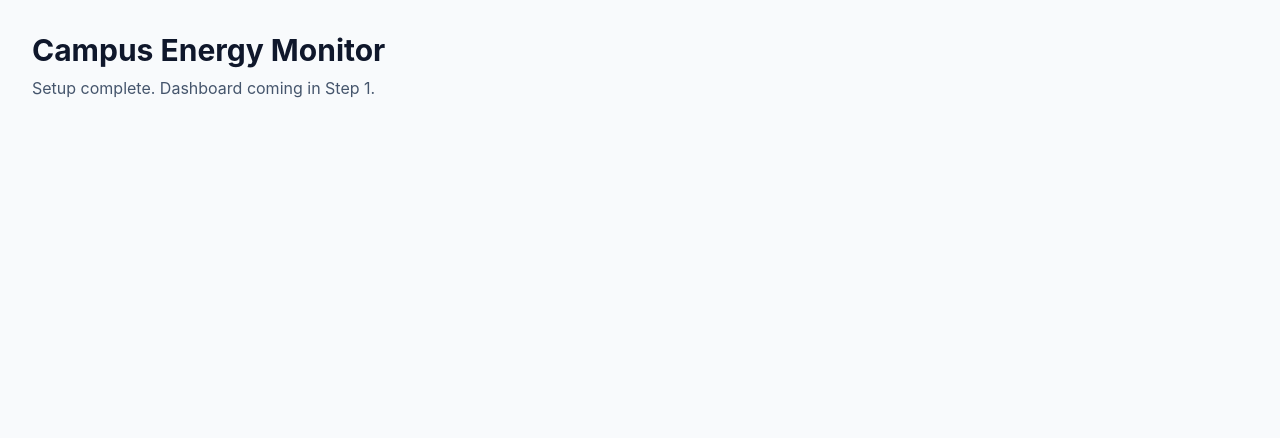
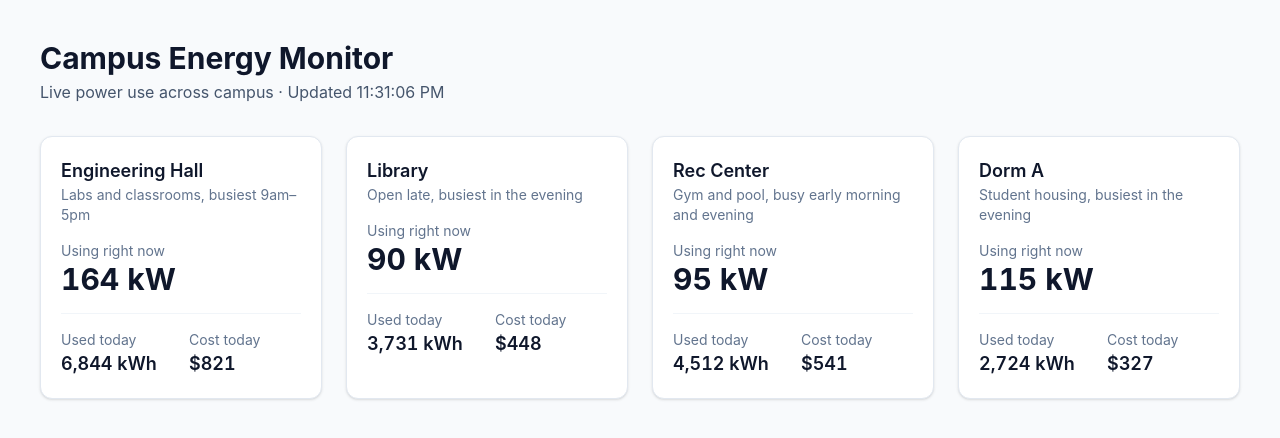
Before and after one commit to ashleetaa/campus-energy-monitor, a React (Vite) app: page / in a window 1280 px wide. Shown: the top 438 px of the page. Built offline with nearby package versions, Linux system fonts and the light colour scheme.

Commit message:
Step 1: dashboard with 4 building cards updating every 3 seconds
Co-Authored-By: Claude Opus 5.5 <noreply@anthropic.com>

```diff
--- a/src/App.tsx
+++ b/src/App.tsx
@@ -1,9 +1,25 @@
-// Placeholder screen for Step 0. The dashboard replaces this in Step 1.
+// The main screen: a header and one card per building.
+
+import BuildingCard from './components/BuildingCard'
+import { useEnergyData } from './hooks/useEnergyData'
+
 export default function App() {
+  const { now, readings } = useEnergyData()
+
   return (
-    <main className="min-h-screen bg-slate-50 p-8">
-      <h1 className="text-3xl font-bold text-slate-900">Campus Energy Monitor</h1>
-      <p className="mt-2 text-slate-600">Setup complete. Dashboard coming in Step 1.</p>
+    <main className="min-h-screen bg-slate-50 p-6 md:p-10">
+      <header className="mb-8">
+        <h1 className="text-3xl font-bold text-slate-900">Campus Energy Monitor</h1>
+        <p className="mt-1 text-slate-600">
+          Live power use across campus · Updated {now.toLocaleTimeString('en-US')}
+        </p>
+      </header>
+
+      <div className="grid gap-6 sm:grid-cols-2 xl:grid-cols-4">
+        {readings.map((reading) => (
+          <BuildingCard key={reading.building.id} reading={reading} />
+        ))}
+      </div>
     </main>
   )
 }
--- /dev/null
+++ b/src/components/BuildingCard.tsx
@@ -0,0 +1,30 @@
+// One card on the dashboard: a building's power right now, energy used
+// today, and what today has cost so far.
+
+import type { Reading } from '../hooks/useEnergyData'
+import { formatDollars, formatKw, formatKwh } from '../data/format'
+
+export default function BuildingCard({ reading }: { reading: Reading }) {
+  const { building, kw, kwh, cost } = reading
+
+  return (
+    <div className="rounded-xl border border-slate-200 bg-white p-5 shadow-sm">
+      <h2 className="text-lg font-semibold text-slate-900">{building.name}</h2>
+      <p className="text-sm text-slate-500">{building.description}</p>
+
+      <p className="mt-4 text-sm text-slate-500">Using right now</p>
+      <p className="text-3xl font-bold text-slate-900 tabular-nums">{formatKw(kw)}</p>
+
+      <div className="mt-4 grid grid-cols-2 gap-4 border-t border-slate-100 pt-4">
+        <div>
+          <p className="text-sm text-slate-500">Used today</p>
+          <p className="text-lg font-semibold text-slate-900 tabular-nums">{formatKwh(kwh)}</p>
+        </div>
+        <div>
+          <p className="text-sm text-slate-500">Cost today</p>
+          <p className="text-lg font-semibold text-slate-900 tabular-nums">{formatDollars(cost)}</p>
+        </div>
+      </div>
+    </div>
+  )
+}
--- /dev/null
+++ b/src/data/buildings.ts
@@ -0,0 +1,54 @@
+// The 4 campus buildings and how each one normally uses power over a day.
+
+export type Building = {
+  id: string
+  name: string
+  description: string
+  peakKw: number // highest normal power draw, in kilowatts
+  // 24 numbers, one per hour (index 0 = midnight, 13 = 1pm).
+  // Each is a fraction of peakKw: 1.0 = full peak, 0.3 = 30% of peak.
+  dailyPattern: number[]
+}
+
+export const BUILDINGS: Building[] = [
+  {
+    id: 'engineering',
+    name: 'Engineering Hall',
+    description: 'Labs and classrooms, busiest 9am–5pm',
+    peakKw: 450,
+    dailyPattern: [
+      0.35, 0.33, 0.32, 0.32, 0.33, 0.38, 0.5, 0.7, 0.88, 0.97, 1.0, 1.0,
+      0.98, 1.0, 0.99, 0.95, 0.88, 0.75, 0.6, 0.52, 0.47, 0.42, 0.38, 0.36,
+    ],
+  },
+  {
+    id: 'library',
+    name: 'Library',
+    description: 'Open late, busiest in the evening',
+    peakKw: 220,
+    dailyPattern: [
+      0.35, 0.32, 0.3, 0.3, 0.3, 0.32, 0.4, 0.55, 0.75, 0.88, 0.92, 0.95,
+      0.97, 0.98, 0.98, 0.97, 0.95, 0.95, 0.97, 1.0, 0.98, 0.9, 0.7, 0.45,
+    ],
+  },
+  {
+    id: 'rec-center',
+    name: 'Rec Center',
+    description: 'Gym and pool, busy early morning and evening',
+    peakKw: 300,
+    dailyPattern: [
+      0.3, 0.28, 0.28, 0.28, 0.3, 0.55, 0.85, 0.9, 0.75, 0.65, 0.62, 0.65,
+      0.7, 0.65, 0.62, 0.7, 0.88, 0.98, 1.0, 0.95, 0.85, 0.65, 0.45, 0.35,
+    ],
+  },
+  {
+    id: 'dorm-a',
+    name: 'Dorm A',
+    description: 'Student housing, busiest in the evening',
+    peakKw: 180,
+    dailyPattern: [
+      0.55, 0.5, 0.48, 0.47, 0.47, 0.5, 0.62, 0.75, 0.7, 0.55, 0.48, 0.47,
+      0.48, 0.48, 0.5, 0.55, 0.65, 0.8, 0.92, 0.98, 1.0, 0.97, 0.85, 0.7,
+    ],
+  },
+]
--- /dev/null
+++ b/src/data/format.ts
@@ -0,0 +1,17 @@
+// Turns raw numbers into labels people can read: "1,234 kWh", "$148".
+
+export function formatKw(kw: number): string {
+  return `${Math.round(kw).toLocaleString('en-US')} kW`
+}
+
+export function formatKwh(kwh: number): string {
+  return `${Math.round(kwh).toLocaleString('en-US')} kWh`
+}
+
+export function formatDollars(dollars: number): string {
+  return dollars.toLocaleString('en-US', {
+    style: 'currency',
+    currency: 'USD',
+    maximumFractionDigits: 0,
+  })
+}
--- /dev/null
+++ b/src/data/simulate.ts
@@ -0,0 +1,45 @@
+// All the energy math. Plain functions: give them a building and a time,
+// they give back numbers. No React in here.
+
+import type { Building } from './buildings'
+
+export const PRICE_PER_KWH = 0.12 // dollars per kilowatt-hour
+
+// Normal power draw (kW) at a given time, with no randomness.
+// Blends between this hour's and next hour's value so the curve is smooth
+// (e.g. at 2:30pm it's halfway between the 2pm and 3pm values).
+export function normalKwAt(building: Building, time: Date): number {
+  const hour = time.getHours()
+  const fractionOfHour = time.getMinutes() / 60
+  const thisHour = building.dailyPattern[hour]
+  const nextHour = building.dailyPattern[(hour + 1) % 24]
+  const pattern = thisHour + (nextHour - thisHour) * fractionOfHour
+  return building.peakKw * pattern
+}
+
+// What the meter shows right now: normal draw plus a small ±3% wobble,
+// so the numbers move like a real meter.
+export function currentKw(building: Building, time: Date): number {
+  const wobble = 1 + (Math.random() * 0.06 - 0.03)
+  return normalKwAt(building, time) * wobble
+}
+
+// Energy used since midnight (kWh). Adds up the power for every minute
+// so far today: each minute uses kW × (1/60) of an hour.
+// Based on the clock, so it's always correct even if the browser tab sleeps.
+export function todayKwh(building: Building, now: Date): number {
+  const midnight = new Date(now)
+  midnight.setHours(0, 0, 0, 0)
+  const minutesSoFar = Math.floor((now.getTime() - midnight.getTime()) / 60000)
+
+  let total = 0
+  for (let minute = 0; minute < minutesSoFar; minute++) {
+    const time = new Date(midnight.getTime() + minute * 60000)
+    total += normalKwAt(building, time) / 60
+  }
+  return total
+}
+
+export function costOf(kwh: number): number {
+  return kwh * PRICE_PER_KWH
+}
--- /dev/null
+++ b/src/hooks/useEnergyData.ts
@@ -0,0 +1,32 @@
+// A React hook that "reads the meters" every 3 seconds.
+// It keeps the current time in state; changing it makes React redraw the
+// screen, and every number is recalculated from that time.
+
+import { useEffect, useState } from 'react'
+import { BUILDINGS, type Building } from '../data/buildings'
+import { costOf, currentKw, todayKwh } from '../data/simulate'
+
+const UPDATE_EVERY_MS = 3000
+
+export type Reading = {
+  building: Building
+  kw: number // power right now
+  kwh: number // energy used today
+  cost: number // dollars spent today
+}
+
+export function useEnergyData() {
+  const [now, setNow] = useState(() => new Date())
+
+  useEffect(() => {
+    const timer = setInterval(() => setNow(new Date()), UPDATE_EVERY_MS)
+    return () => clearInterval(timer) // stop the timer if the page closes
+  }, [])
+
+  const readings: Reading[] = BUILDINGS.map((building) => {
+    const kwh = todayKwh(building, now)
+    return { building, kw: currentKw(building, now), kwh, cost: costOf(kwh) }
+  })
+
+  return { now, readings }
+}
```
Also changed, not shown: 1 other file (tests, documents, lock files or other folders).
